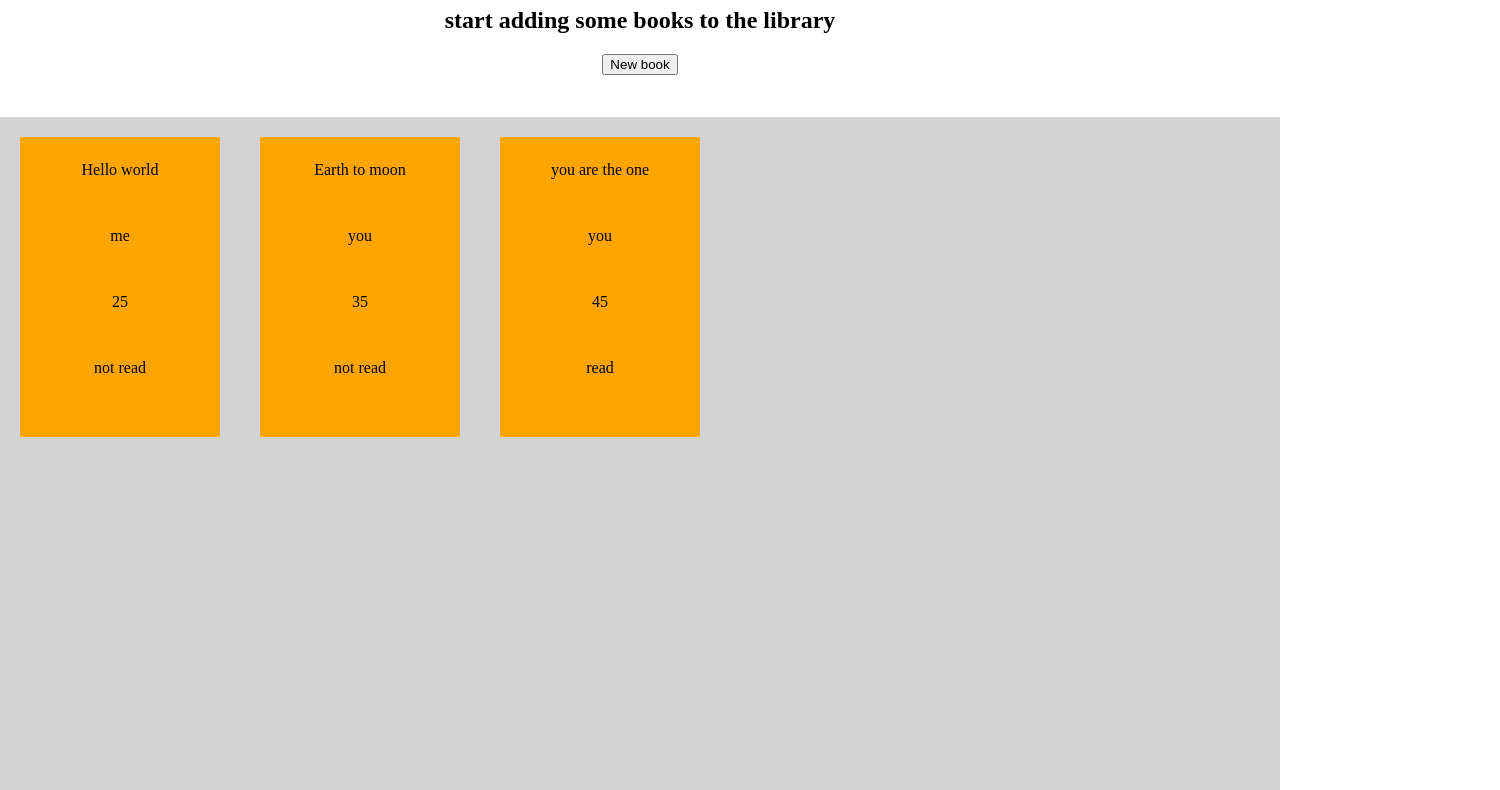
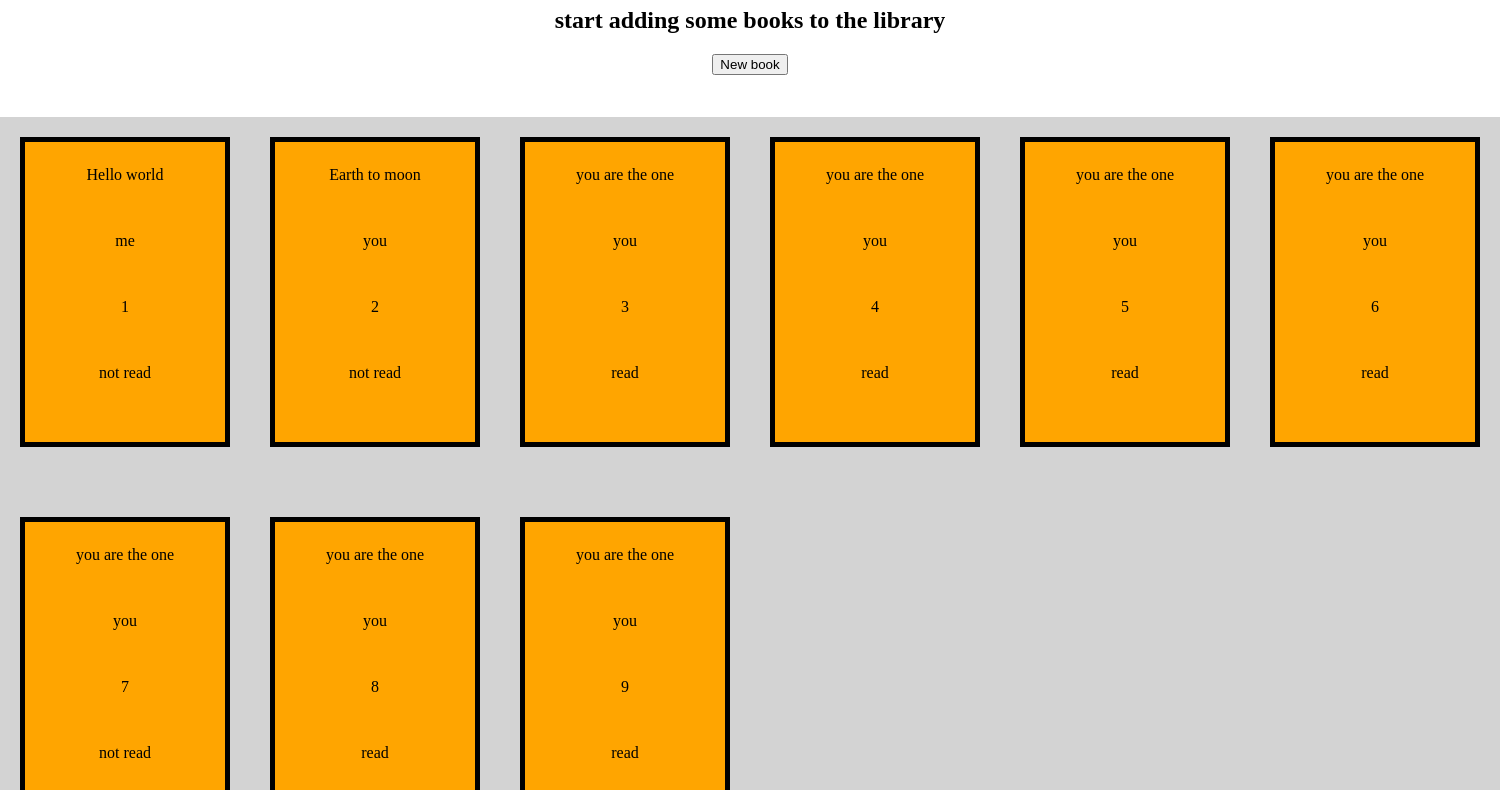
Before and after one commit to Milkcovv/library, a plain HTML site: page index.html in a window 1280 px wide. Shown: the part 73-863 px from the top of the page, 1500 px wide, since content can reach past the window. Drawn offline with Linux system fonts and the light colour scheme.

```diff
--- a/index.js
+++ b/index.js
@@ -39,21 +39,52 @@ let myLibrary = [
 {
 	title:'Hello world',
 	author: 'me',
-	pages: 25,
+	pages: 1,
 	read: false
 },
 
 {
 	title:'Earth to moon',
 	author: 'you',
-	pages: 35,
+	pages: 2,
 	read: false
 },
 
 {
 	title:'you are the one ',
 	author: 'you',
-	pages: 45,
+	pages: 3,
+	read: true
+},
+{
+	title:'you are the one ',
+	author: 'you',
+	pages: 4,
+	read: true
+},{
+	title:'you are the one ',
+	author: 'you',
+	pages: 5,
+	read: true
+},{
+	title:'you are the one ',
+	author: 'you',
+	pages: 6,
+	read: true
+},{
+	title:'you are the one ',
+	author: 'you',
+	pages: 7,
+	read: false
+},{
+	title:'you are the one ',
+	author: 'you',
+	pages: 8,
+	read: true
+},{
+	title:'you are the one ',
+	author: 'you',
+	pages: 9,
 	read: true
 },
 
--- a/style.css
+++ b/style.css
@@ -23,13 +23,13 @@ body{
 	box-sizing: border-box;
 	padding:20px;
 	height:800px;
-	width:100vw;
+	width:auto;
 	background-color: lightgrey;
 	display: grid;
 }
 .book-list{
 	  display: grid;
-  grid-template-columns: repeat(8, 1fr);
+  grid-template-columns: repeat(6, 1fr);
   grid-column-gap: 40px;
 
 }
@@ -40,6 +40,7 @@ body{
 	text-align: center;
 	display: grid;
 	place-items:center;
+	border:5px solid ;
 }
 
 
```
